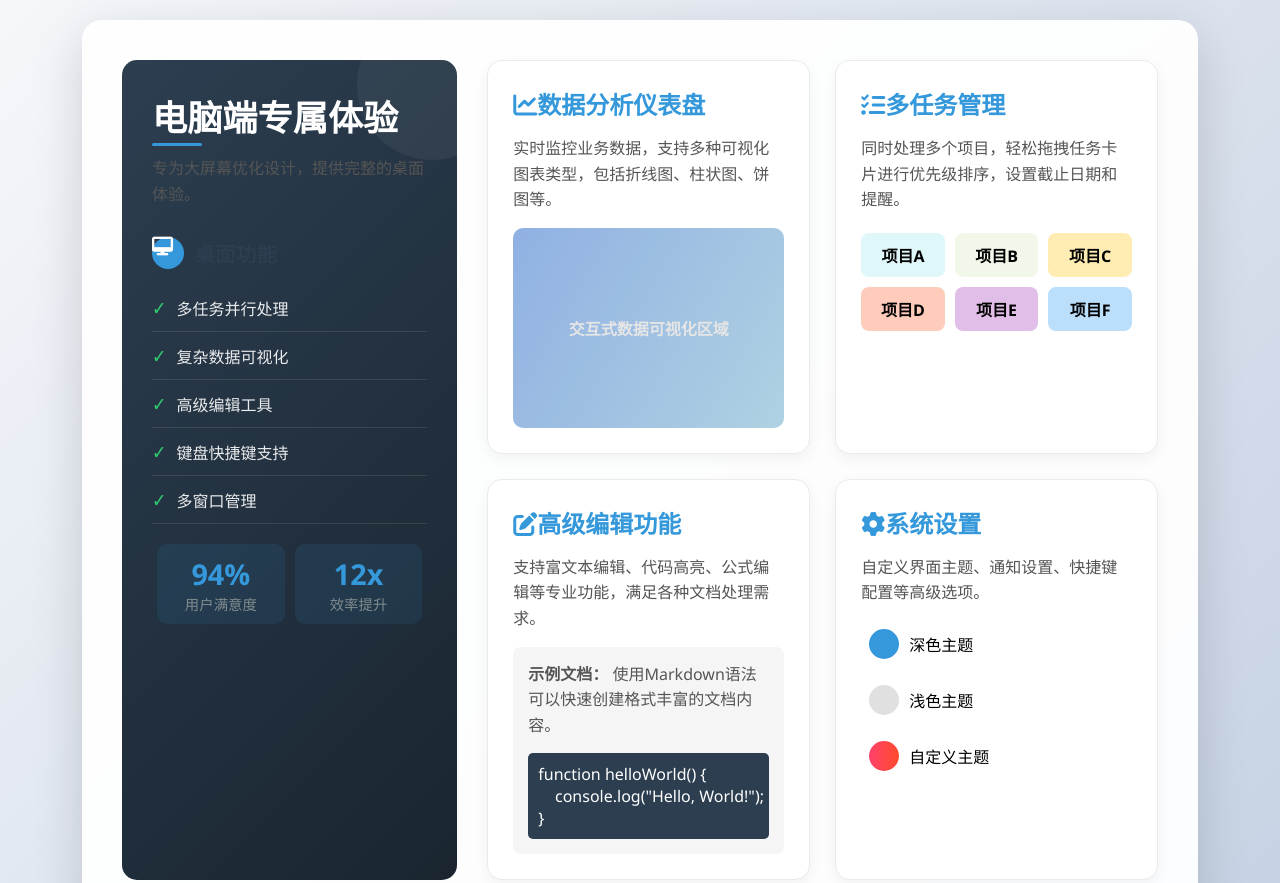
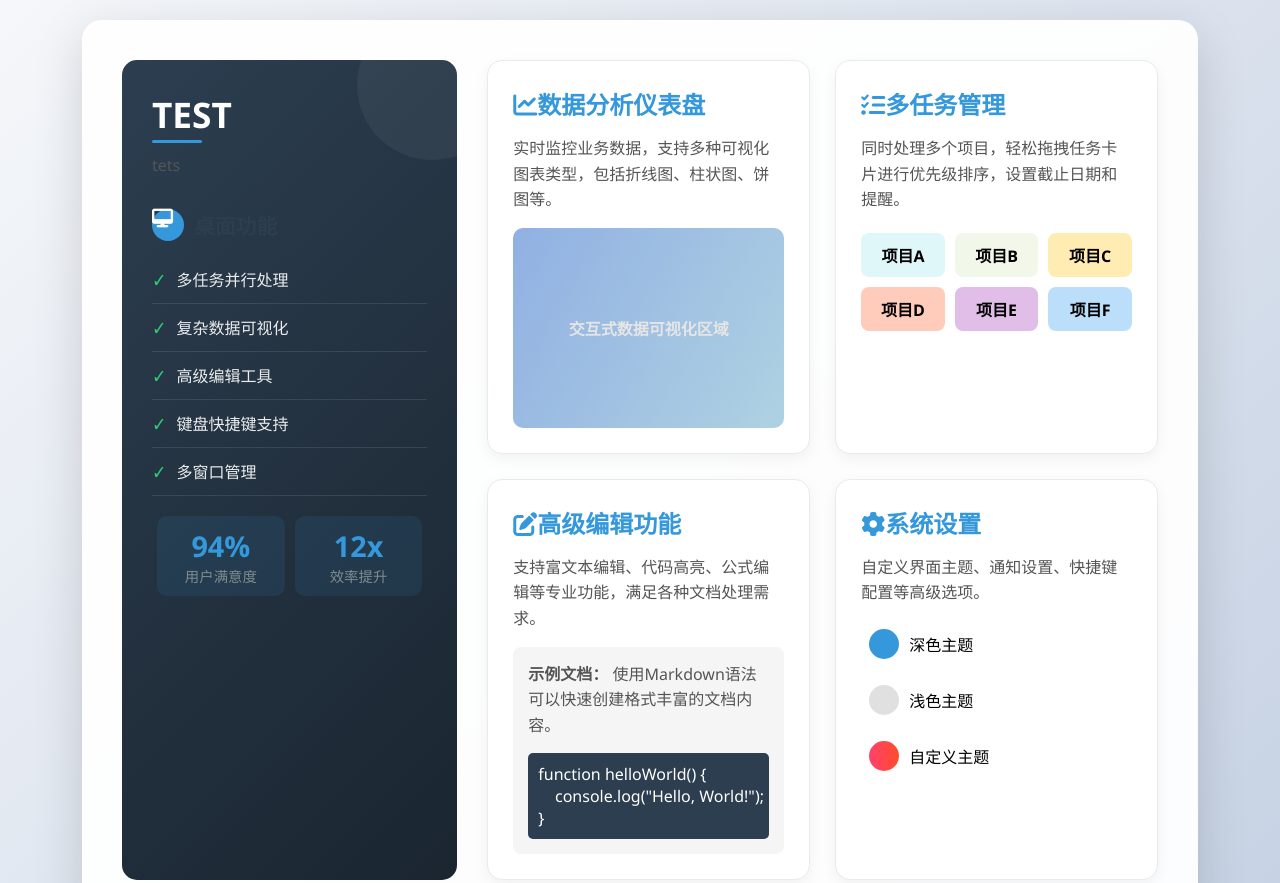
Before and after one commit to cliu-debug/cliu01, a plain HTML site: page index.html in a window 1280 px wide. Shown: the top 883 px of the page. Drawn offline with Linux system fonts and the light colour scheme.

Commit message:
Update index.html

```diff
--- a/index.html
+++ b/index.html
@@ -475,8 +475,8 @@
     <div class="container" id="pcContainer">
         <div class="pc-container">
             <div class="pc-sidebar">
-                <h1>电脑端专属体验</h1>
-                <p>专为大屏幕优化设计，提供完整的桌面体验。</p>
+                <h1>TEST</h1>
+                <p>tets</p>
 
                 <div style="margin-top: 30px;">
                     <h3><i class="fas fa-desktop"></i>桌面功能</h3>
@@ -565,7 +565,7 @@ function helloWorld() {
     <div class="container" id="mobileContainer">
         <div class="mobile-container">
             <div class="mobile-header">
-                <h1>移动端专属体验</h1>
+                <h1>tets体验</h1>
                 <p>触控优先设计，单手操作友好</p>
             </div>
 
```
